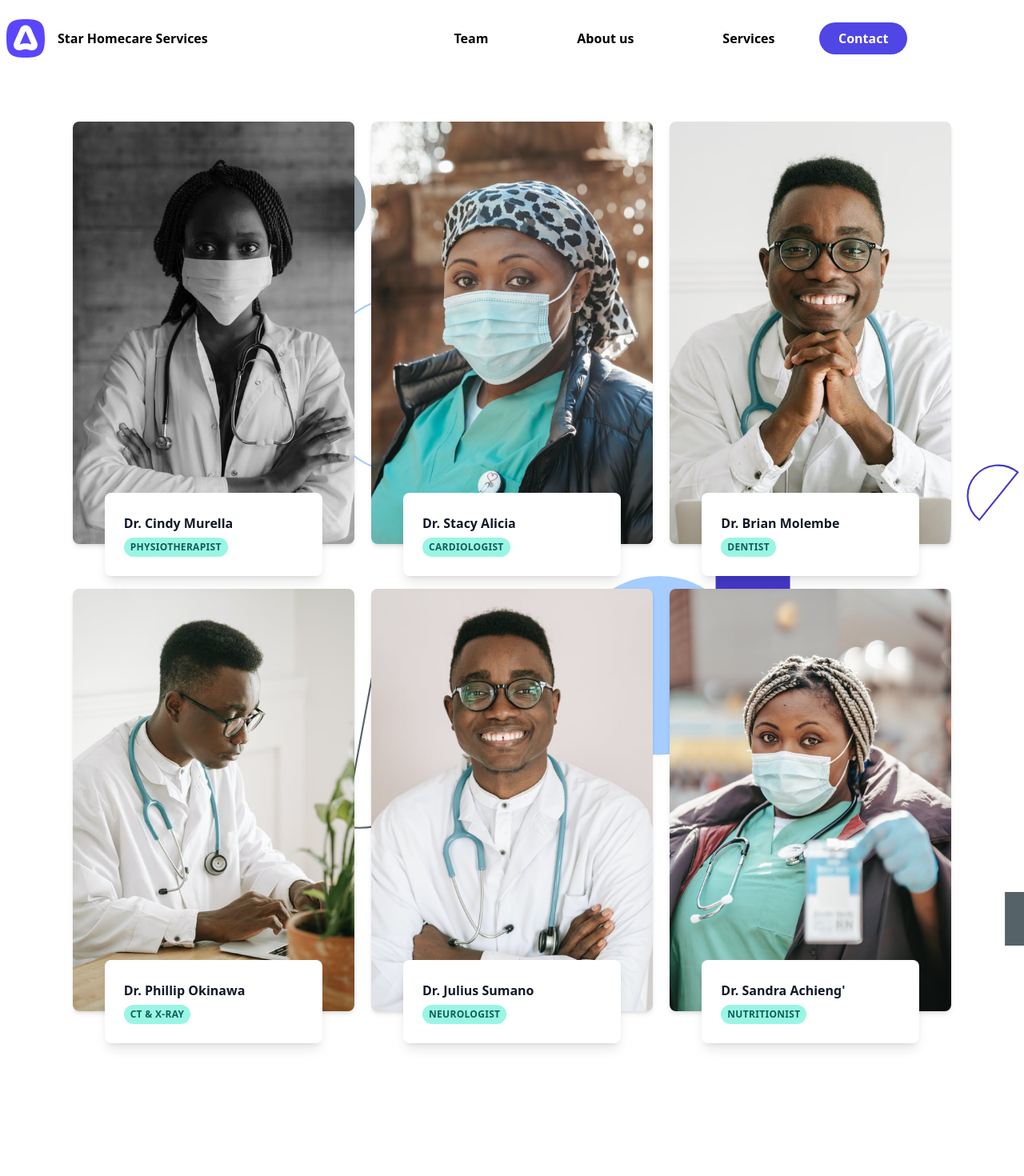
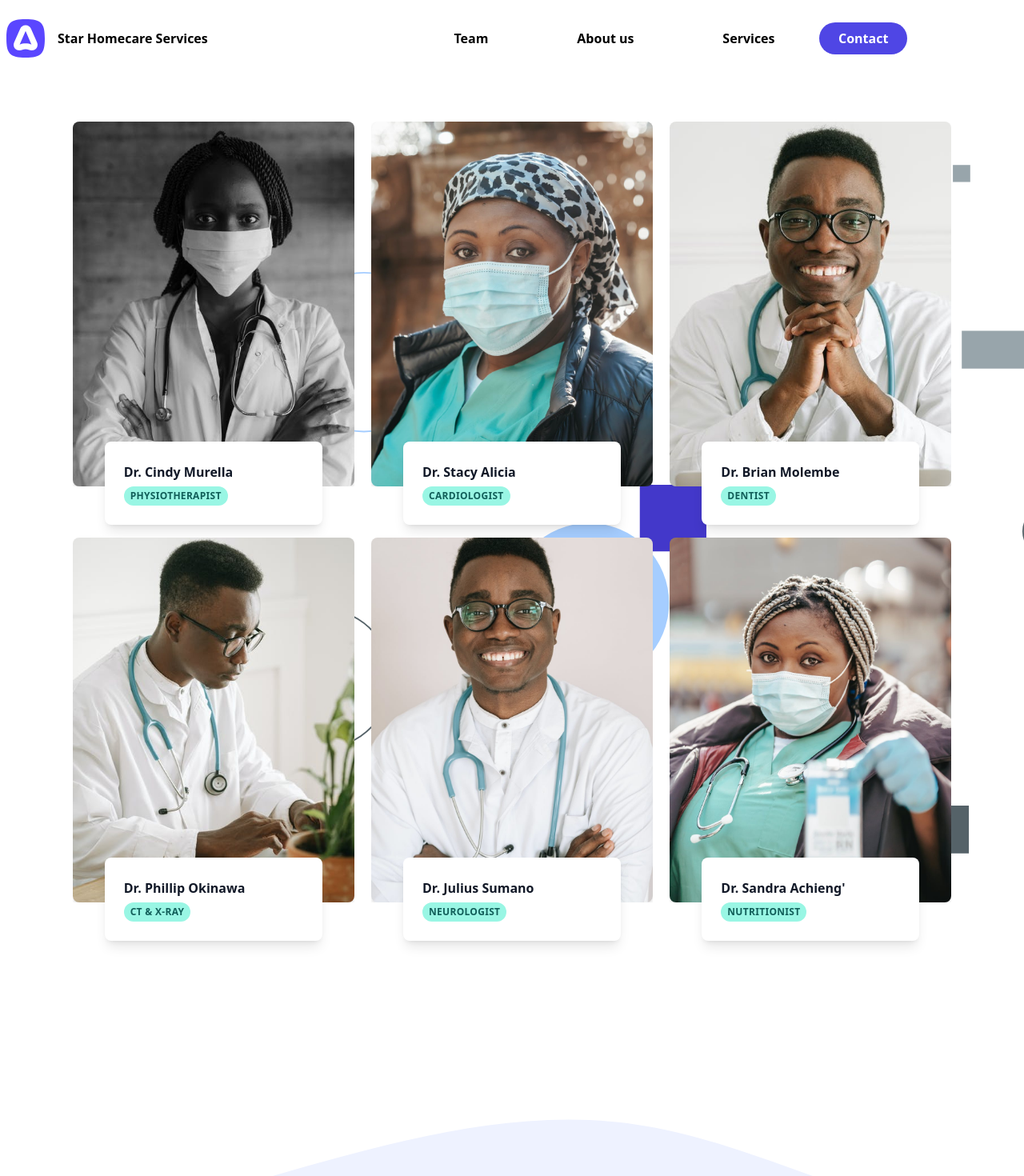
Before and after one commit to jbuyu/realdoc, a Next.js app: page /Team in a window 1280 px wide. Shown: the top 1470 px of the page at 80% size. Built offline with nearby package versions, Linux system fonts and the light colour scheme.

Commit message:
adds next image

```diff
--- a/pages/Team.js
+++ b/pages/Team.js
@@ -1,14 +1,17 @@
 import React from 'react'
+import Image from 'next/image'
 
 const Team = () => (
   <div className="max-w-8xl mx-auto flex flex-col  bg-[url('/bgpattern4.svg')] bg-cover bg-no-repeat ">
     <div className="mt-10 flex flex-wrap justify-around px-20 text-gray-900">
       <div className="pt-4">
-        <div className="h-80 w-130">
-          <img
+        <div className="h-64 w-130">
+          <Image
             src="/doc0.jpeg"
-            alt=" random imgee"
+            alt=" random Imageee"
             class="w-full rounded-lg object-cover object-center shadow-md"
+            width={352}
+            height={456}
           />
         </div>
         <div class="relative mt-36 px-10 ">
@@ -31,11 +34,13 @@ const Team = () => (
         </div>
       </div>
       <div className="pt-4">
-        <div className="h-80 w-130">
-          <img
+        <div className="h-64 w-130">
+          <Image
             src="/doc1.jpeg"
-            alt=" random imgee"
+            alt=" random Imageee"
             class="w-full rounded-lg object-cover object-center shadow-md"
+            width={352}
+            height={456}
           />
         </div>
         <div class="relative mt-36 px-10 ">
@@ -58,11 +63,13 @@ const Team = () => (
         </div>
       </div>
       <div className="pt-4">
-        <div className="h-80 w-130">
-          <img
+        <div className="h-64 w-130">
+          <Image
             src="/doc2.jpeg"
-            alt=" random imgee"
+            alt=" random Imageee"
             class="w-full rounded-lg object-cover object-center shadow-md"
+            width={352}
+            height={456}
           />
         </div>
         <div class="relative mt-36 px-10 ">
@@ -85,11 +92,13 @@ const Team = () => (
         </div>
       </div>
       <div className="pt-4">
-        <div className="h-80 w-130">
-          <img
+        <div className="h-64 w-130">
+          <Image
             src="/doc3.jpeg"
-            alt=" random imgee"
+            alt=" random Imageee"
             class="w-full rounded-lg object-cover object-center shadow-md"
+            width={352}
+            height={456}
           />
         </div>
 
@@ -113,11 +122,13 @@ const Team = () => (
         </div>
       </div>
       <div className="pt-4">
-        <div className="h-80 w-130">
-          <img
+        <div className="h-64 w-130">
+          <Image
             src="/doc4.jpeg"
-            alt=" random imgee"
+            alt=" random Imageee"
             class="w-full rounded-lg object-cover object-center shadow-md"
+            width={352}
+            height={456}
           />
         </div>
 
@@ -141,11 +152,13 @@ const Team = () => (
         </div>
       </div>
       <div className="pt-4">
-        <div className="h-80 w-130">
-          <img
+        <div className="h-64 w-130">
+          <Image
             src="/doc5.jpeg"
-            alt=" random imgee"
+            alt=" random Imageee"
             class="w-full rounded-lg object-cover object-center shadow-md"
+            width={352}
+            height={456}
           />
         </div>
         <div class="relative mt-36 px-10 ">
```
